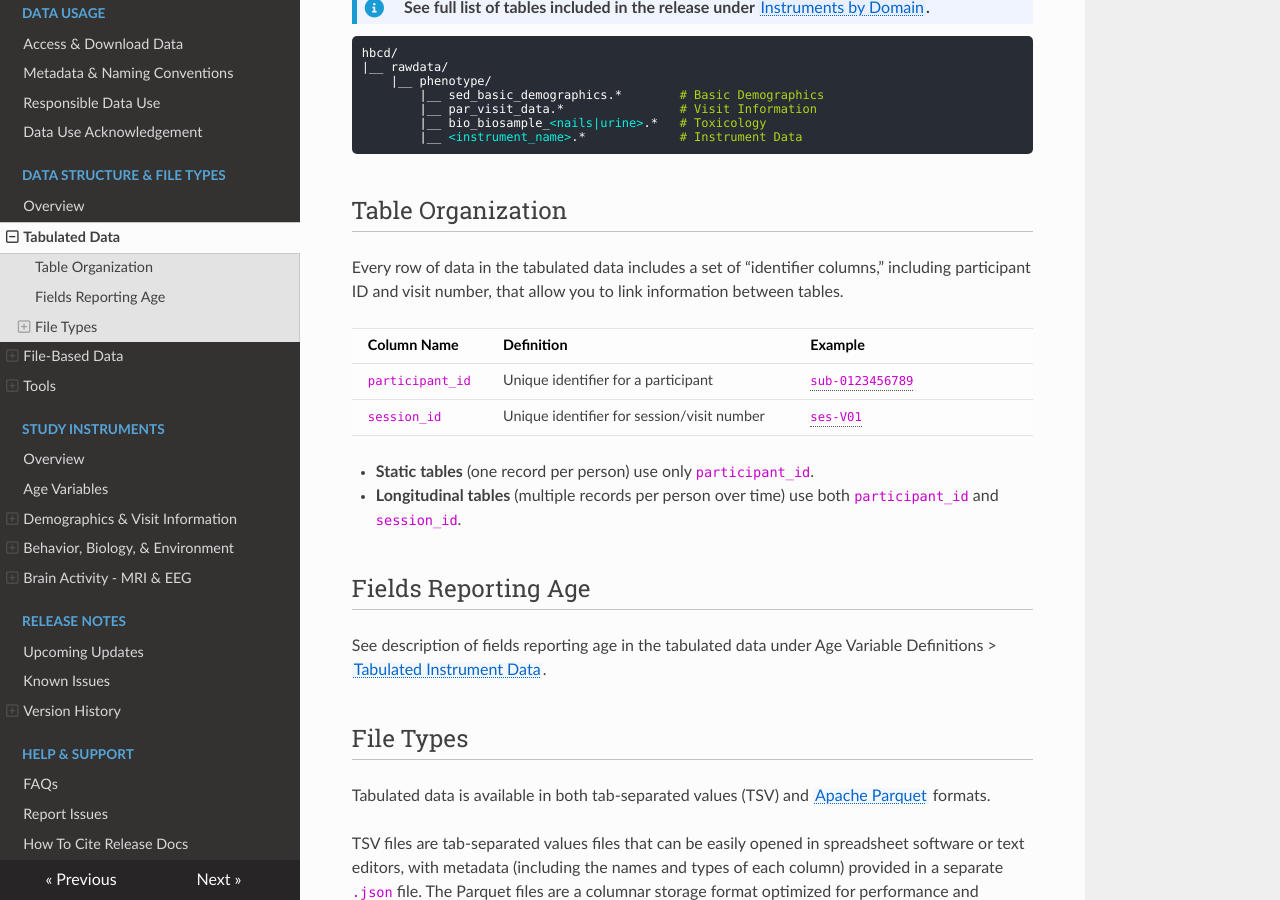
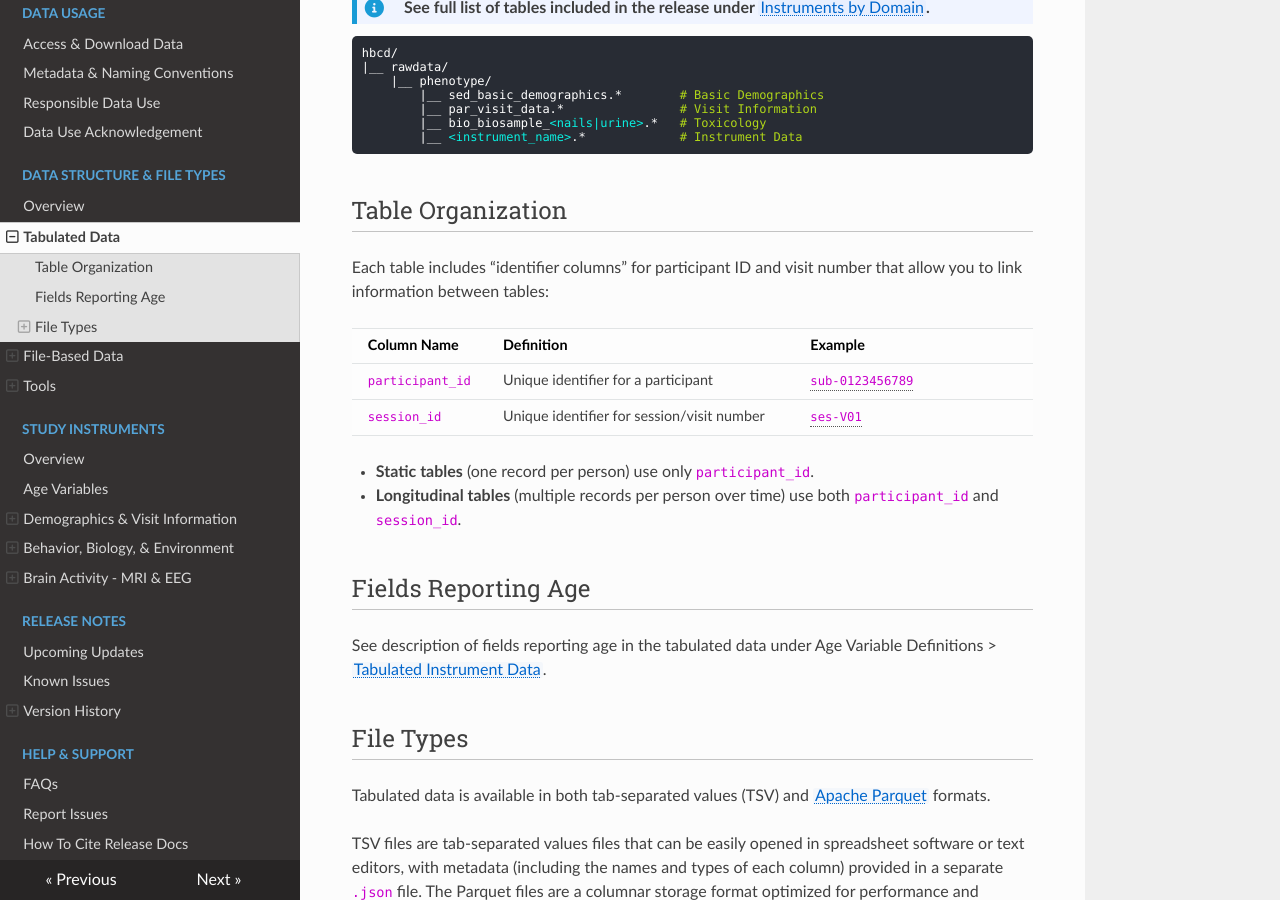
Before and after one commit to nbdc-datahub/hbcd-docs, an MkDocs documentation site: the page built from docs/datacuration/phenotypes.md, in a window 1280 px wide and 900 px high, scrolled down 396 px. Built offline with MkDocs 1.6.1, drawn with Linux system fonts in a browser that asks for light colours; nearby versions of some CDN libraries.

Commit message:
fix broken link and idenitfier columns section

```diff
--- a/docs/datacuration/phenotypes.md
+++ b/docs/datacuration/phenotypes.md
@@ -21,7 +21,7 @@
 
 ## Table Organization
 
-Every row of data in the tabulated data includes a set of “identifier columns,” including participant ID and visit number, that allow you to link information between tables.
+Each table includes “identifier columns” for participant ID and visit number that allow you to link information between tables:
 
 <table class="table-no-vertical-lines" style="width: 100%; border-collapse: collapse; table-layout: fixed;">
 <thead>
```
Also changed, not shown: docs/access/resp_data_use.md (+1 -1 lines).
